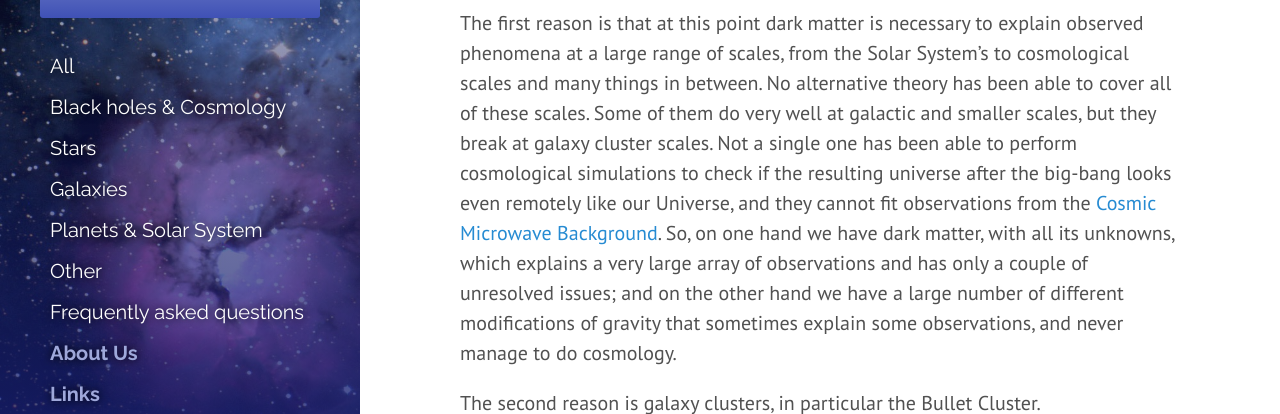
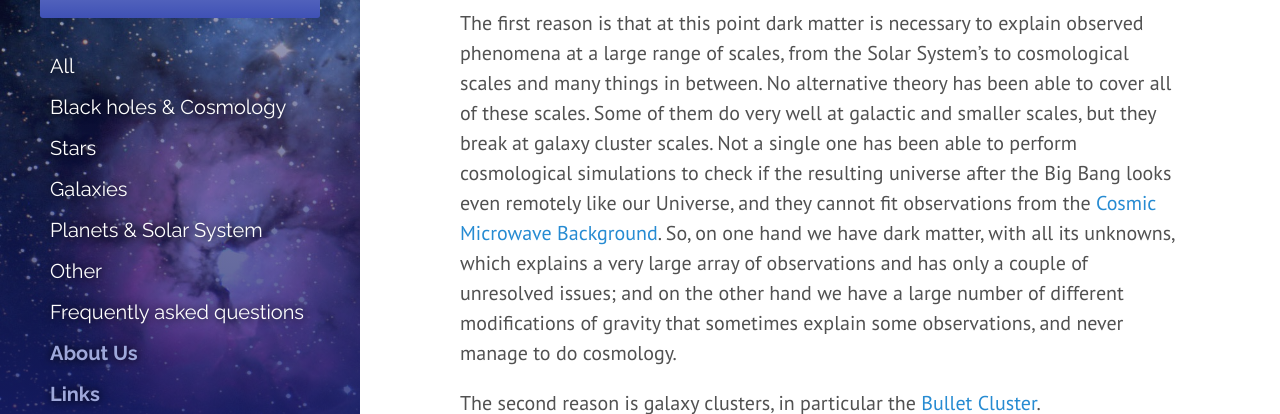
Before and after one commit to askanastronomer/askanastronomer.github.io, a Jekyll site: the page built from _posts/2015-10-21-dark-matter.md, in a window 1280 px wide and 900 px high, scrolled down 853 px, cut to the strip 250-664 px from the top of the window. Built offline with Jekyll 4.4.1, drawn with Linux system fonts in a browser that asks for light colours; nearby versions of some CDN libraries; some of the changed lines change nothing that is shown.

Commit message:
Added EN's answer -- small edit

```diff
--- a/_posts/2015-10-21-dark-matter.md
+++ b/_posts/2015-10-21-dark-matter.md
@@ -18,9 +18,9 @@ The first question requires a more nuanced response: statistically, it is fair t
 
 I personally favor the dark matter interpretation for two big reasons and one picky point.
 
-The first reason is that at this point dark matter is necessary to explain observed phenomena at a large range of scales, from the Solar System's to cosmological scales and many things in between. No alternative theory has been able to cover all of these scales. Some of them do very well at galactic and smaller scales, but they break at galaxy cluster scales. Not a single one has been able to perform cosmological simulations to check if the resulting universe after the big-bang looks even remotely like our Universe, and they cannot fit observations from the [Cosmic Microwave Background](https://en.wikipedia.org/wiki/Cosmic_microwave_background). So, on one hand we have dark matter, with all its unknowns, which explains a very large array of observations and has only a couple of unresolved issues; and on the other hand we have a large number of different modifications of gravity that sometimes explain some observations, and never manage to do cosmology.
+The first reason is that at this point dark matter is necessary to explain observed phenomena at a large range of scales, from the Solar System's to cosmological scales and many things in between. No alternative theory has been able to cover all of these scales. Some of them do very well at galactic and smaller scales, but they break at galaxy cluster scales. Not a single one has been able to perform cosmological simulations to check if the resulting universe after the Big Bang looks even remotely like our Universe, and they cannot fit observations from the [Cosmic Microwave Background](https://en.wikipedia.org/wiki/Cosmic_microwave_background). So, on one hand we have dark matter, with all its unknowns, which explains a very large array of observations and has only a couple of unresolved issues; and on the other hand we have a large number of different modifications of gravity that sometimes explain some observations, and never manage to do cosmology.
 
-The second reason is galaxy clusters, in particular the Bullet Cluster.
+The second reason is galaxy clusters, in particular the [Bullet Cluster](https://en.wikipedia.org/wiki/Bullet_Cluster).
 
 <div class="image">
 <img src="http://blogs.discovermagazine.com/cosmicvariance/files/uploads/1e0657odx.jpg" alt="The Bullet Cluster"></a>
```
